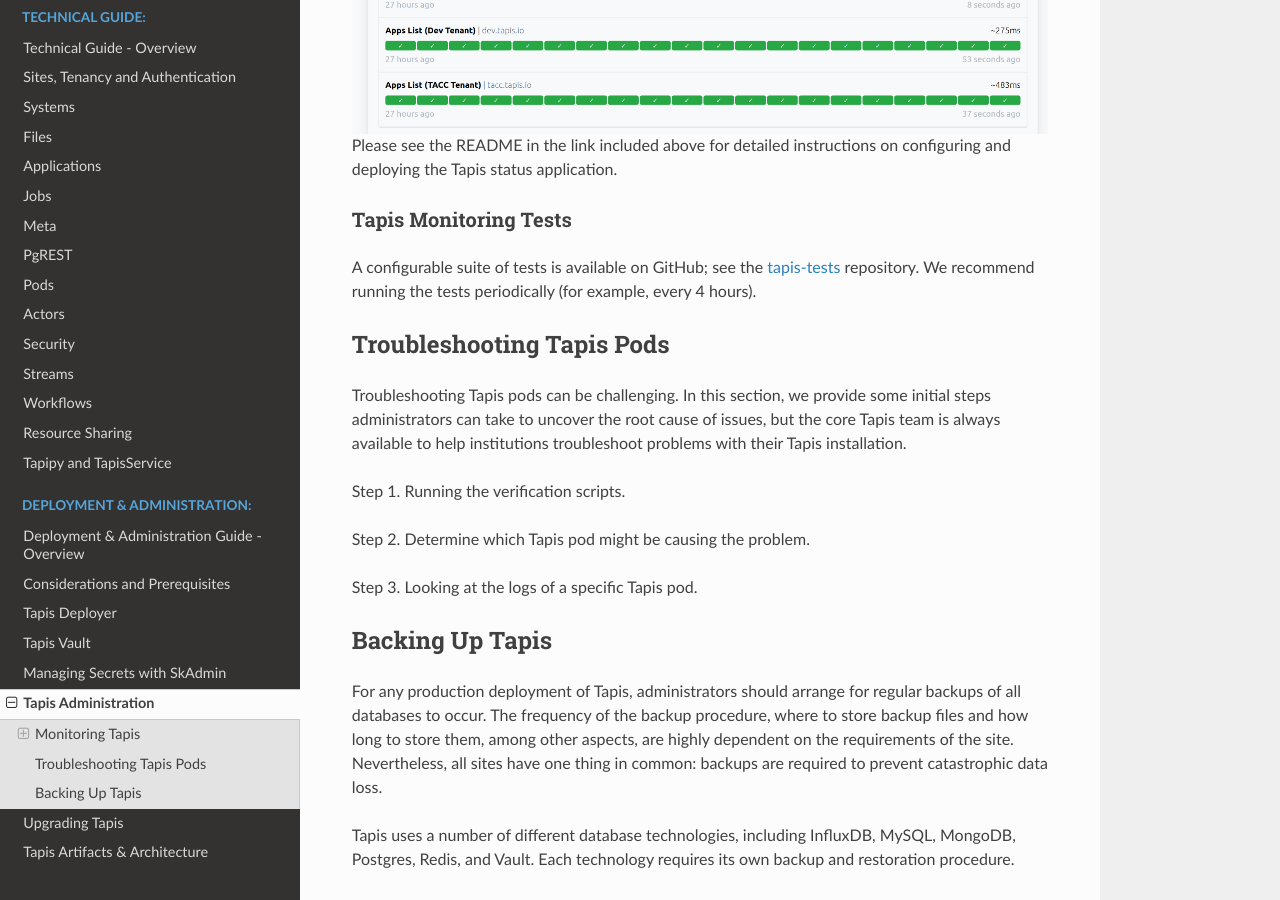
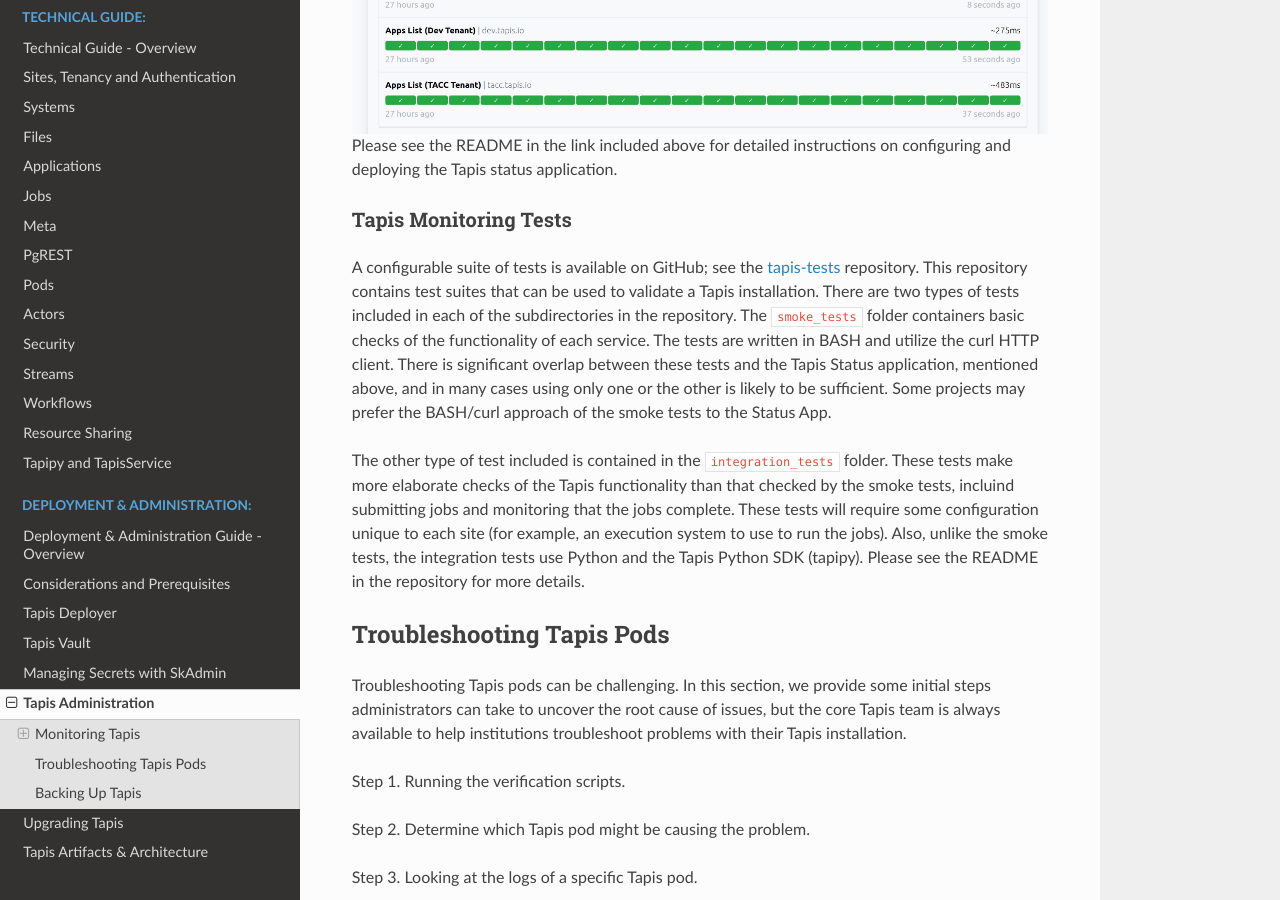
Before and after one commit to tapis-project/documentation, a Sphinx documentation site: the page built from source/deployment/administration.rst, in a window 1280 px wide and 900 px high, scrolled down 1352 px. Built offline with Sphinx 7.4.7 and the Read the Docs theme 2.0.0, drawn with Linux system fonts in a browser that asks for light colours.

Commit message:
More content based on Pascal's feedback.

```diff
--- a/source/deployment/administration.rst
+++ b/source/deployment/administration.rst
@@ -58,8 +58,20 @@
 ~~~~~~~~~~~~~~~~~~~~~~~
 
 A configurable suite of tests is available on GitHub; see the
-`tapis-tests <https://github.com/tapis-project/tapis-tests>`_ repository. We recommend
-running the tests periodically (for example, every 4 hours).
+`tapis-tests <https://github.com/tapis-project/tapis-tests>`_ repository.
+This repository contains test suites that can be used to validate a Tapis installation. There are two types of
+tests included in each of the subdirectories in the repository. The ``smoke_tests`` folder containers basic
+checks of the functionality of each service. The tests are written in BASH and utilize the curl HTTP client.
+There is significant overlap between these tests and the Tapis Status application, mentioned above, and in
+many cases using only one or the other is likely to be sufficient. Some projects may prefer the BASH/curl
+approach of the smoke tests to the Status App.
+
+The other type of test included is contained in the ``integration_tests`` folder. These tests make
+more elaborate checks of the Tapis functionality than that checked by the smoke tests, incluind submitting jobs
+and monitoring that the jobs complete. These tests will require some configuration unique to each site (for example,
+an execution system to use to run the jobs). Also, unlike the smoke tests, the integration tests use Python and the
+Tapis Python SDK (tapipy). Please see the README in the repository for more details.
+
 
 
 --------------------------
```
Also changed, not shown: source/deployment/preliminaries.rst (+11 -0 lines).
